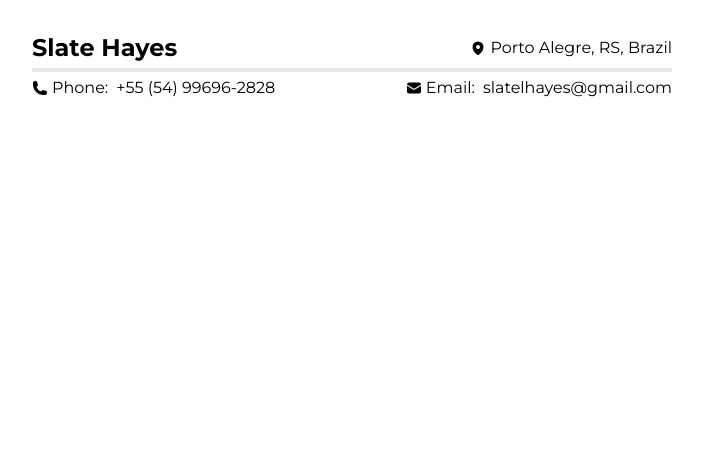
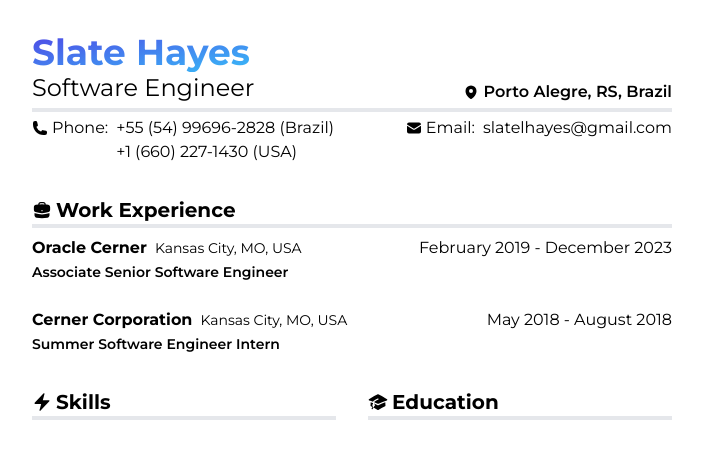
Before and after one commit to SlateLH/slatehayes, a Next.js app: page / in a window 1280 px wide. Shown: the top 458 px of the page, without its empty margins (288-991 px from the left). Built offline with nearby package versions, Linux system fonts and the light colour scheme.

Commit message:
Add more sections

```diff
--- a/src/app/page.tsx
+++ b/src/app/page.tsx
@@ -4,27 +4,37 @@ export default function Home() {
   return (
     <main className="w-1/2 mx-auto flex flex-col items-center pt-8">
         <div className="w-full flex items-center justify-between border-b-4 pb-1">
-          <h1 className="text-2xl font-bold">
-            Slate Hayes
-          </h1>
-          <span className="flex items-center gap-1">
+          <div className="flex flex-col">
+            <h1 className="text-4xl font-bold bg-gradient-to-br from-indigo-600 to-sky-400 bg-clip-text text-transparent">
+              Slate Hayes
+            </h1>
+            <span className="text-2xl">
+              Software Engineer
+            </span>
+          </div>
+          <span className="flex items-center gap-1 self-end">
             <svg xmlns="http://www.w3.org/2000/svg" viewBox="0 0 24 24" fill="currentColor" className="w-4 h-4">
               <path fillRule="evenodd" d="m11.54 22.351.07.04.028.016a.76.76 0 0 0 .723 0l.028-.015.071-.041a16.975 16.975 0 0 0 1.144-.742 19.58 19.58 0 0 0 2.683-2.282c1.944-1.99 3.963-4.98 3.963-8.827a8.25 8.25 0 0 0-16.5 0c0 3.846 2.02 6.837 3.963 8.827a19.58 19.58 0 0 0 2.682 2.282 16.975 16.975 0 0 0 1.145.742ZM12 13.5a3 3 0 1 0 0-6 3 3 0 0 0 0 6Z" clipRule="evenodd" />
             </svg>
-            Porto Alegre, RS, Brazil
+            <span className="font-semibold">
+              Porto Alegre, RS, Brazil
+            </span>
           </span>
         </div>
-        <div className="w-full flex items-center justify-between pt-1">
-          <Link className="flex items-center gap-2" href="tel:+5554996962828" title="Click to call">
-            <span className="flex items-center gap-1">
+        <div className="w-full flex items-start justify-between pt-1">
+          <div className="flex items-center gap-2">
+            <span className="flex items-center gap-1 self-start">
               <svg xmlns="http://www.w3.org/2000/svg" viewBox="0 0 24 24" fill="currentColor" className="w-4 h-4">
                 <path fillRule="evenodd" d="M1.5 4.5a3 3 0 0 1 3-3h1.372c.86 0 1.61.586 1.819 1.42l1.105 4.423a1.875 1.875 0 0 1-.694 1.955l-1.293.97c-.135.101-.164.249-.126.352a11.285 11.285 0 0 0 6.697 6.697c.103.038.25.009.352-.126l.97-1.293a1.875 1.875 0 0 1 1.955-.694l4.423 1.105c.834.209 1.42.959 1.42 1.82V19.5a3 3 0 0 1-3 3h-2.25C8.552 22.5 1.5 15.448 1.5 6.75V4.5Z" clipRule="evenodd" />
               </svg>
               Phone:
             </span>
-            {"+55 (54) 99696-2828"}
-          </Link>
-          <Link className="flex items-center gap-2" href="mailto:slatelhayes@gmail.com" title="Click to send an email">
+            <div className="flex flex-col">
+              <Link href="tel:+5554996962828">{"+55 (54) 99696-2828 (Brazil)"}</Link>
+              <Link href="tel:+16602271430">{"+1 (660) 227-1430 (USA)"}</Link>
+            </div>
+          </div>
+          <Link className="flex items-center gap-2" href="mailto:slatelhayes@gmail.com">
             <span className="flex items-center gap-1">
               <svg xmlns="http://www.w3.org/2000/svg" viewBox="0 0 24 24" fill="currentColor" className="w-4 h-4">
                 <path d="M1.5 8.67v8.58a3 3 0 0 0 3 3h15a3 3 0 0 0 3-3V8.67l-8.928 5.493a3 3 0 0 1-3.144 0L1.5 8.67Z" />
@@ -35,6 +45,75 @@ export default function Home() {
             slatelhayes@gmail.com
           </Link>
         </div>
+        <div className="w-full flex flex-col pt-8">
+          <div className="flex items-center gap-1 border-b-4">
+            <svg xmlns="http://www.w3.org/2000/svg" viewBox="0 0 24 24" fill="currentColor" className="w-5 h-5">
+              <path fillRule="evenodd" d="M7.5 5.25a3 3 0 0 1 3-3h3a3 3 0 0 1 3 3v.205c.933.085 1.857.197 2.774.334 1.454.218 2.476 1.483 2.476 2.917v3.033c0 1.211-.734 2.352-1.936 2.752A24.726 24.726 0 0 1 12 15.75c-2.73 0-5.357-.442-7.814-1.259-1.202-.4-1.936-1.541-1.936-2.752V8.706c0-1.434 1.022-2.7 2.476-2.917A48.814 48.814 0 0 1 7.5 5.455V5.25Zm7.5 0v.09a49.488 49.488 0 0 0-6 0v-.09a1.5 1.5 0 0 1 1.5-1.5h3a1.5 1.5 0 0 1 1.5 1.5Zm-3 8.25a.75.75 0 1 0 0-1.5.75.75 0 0 0 0 1.5Z" clipRule="evenodd" />
+              <path d="M3 18.4v-2.796a4.3 4.3 0 0 0 .713.31A26.226 26.226 0 0 0 12 17.25c2.892 0 5.68-.468 8.287-1.335.252-.084.49-.189.713-.311V18.4c0 1.452-1.047 2.728-2.523 2.923-2.12.282-4.282.427-6.477.427a49.19 49.19 0 0 1-6.477-.427C4.047 21.128 3 19.852 3 18.4Z" />
+            </svg>
+            <h3 className="text-xl font-bold">
+              Work Experience
+            </h3>
+          </div>
+          <div className="flex flex-col gap-4">
+            <div>
+              <div className="flex justify-between pt-2">
+                <div className="flex items-center gap-2">
+                  <h4 className="font-bold">
+                    Oracle Cerner
+                  </h4>
+                  <span className="text-sm">
+                    Kansas City, MO, USA
+                  </span>
+                </div>
+                February 2019 - December 2023
+              </div>
+              <span className="text-sm font-semibold">
+                Associate Senior Software Engineer
+              </span>
+            </div>
+            <div>
+              <div className="flex justify-between pt-2">
+                <div className="flex items-center gap-2">
+                  <h4 className="font-bold">
+                    Cerner Corporation
+                  </h4>
+                  <span className="text-sm">
+                    Kansas City, MO, USA
+                  </span>
+                </div>
+                May 2018 - August 2018
+              </div>
+              <span className="text-sm font-semibold">
+                Summer Software Engineer Intern
+              </span>
+            </div>
+          </div>
+        </div>
+        <div className="w-full flex justify-between gap-8 pt-8">
+          <div className="w-1/2 flex flex-col">
+            <div className="flex items-center gap-1 border-b-4">
+              <svg xmlns="http://www.w3.org/2000/svg" viewBox="0 0 24 24" fill="currentColor" className="w-5 h-5">
+                <path fillRule="evenodd" d="M14.615 1.595a.75.75 0 0 1 .359.852L12.982 9.75h7.268a.75.75 0 0 1 .548 1.262l-10.5 11.25a.75.75 0 0 1-1.272-.71l1.992-7.302H3.75a.75.75 0 0 1-.548-1.262l10.5-11.25a.75.75 0 0 1 .913-.143Z" clipRule="evenodd" />
+              </svg>
+              <h3 className="text-xl font-bold">
+                Skills
+              </h3>
+            </div>
+          </div>
+          <div className="w-1/2 flex flex-col">
+            <div className="flex items-center gap-1 border-b-4">
+              <svg xmlns="http://www.w3.org/2000/svg" viewBox="0 0 24 24" fill="currentColor" className="w-5 h-5">
+                <path d="M11.7 2.805a.75.75 0 0 1 .6 0A60.65 60.65 0 0 1 22.83 8.72a.75.75 0 0 1-.231 1.337 49.948 49.948 0 0 0-9.902 3.912l-.003.002c-.114.06-.227.119-.34.18a.75.75 0 0 1-.707 0A50.88 50.88 0 0 0 7.5 12.173v-.224c0-.131.067-.248.172-.311a54.615 54.615 0 0 1 4.653-2.52.75.75 0 0 0-.65-1.352 56.123 56.123 0 0 0-4.78 2.589 1.858 1.858 0 0 0-.859 1.228 49.803 49.803 0 0 0-4.634-1.527.75.75 0 0 1-.231-1.337A60.653 60.653 0 0 1 11.7 2.805Z" />
+                <path d="M13.06 15.473a48.45 48.45 0 0 1 7.666-3.282c.134 1.414.22 2.843.255 4.284a.75.75 0 0 1-.46.711 47.87 47.87 0 0 0-8.105 4.342.75.75 0 0 1-.832 0 47.87 47.87 0 0 0-8.104-4.342.75.75 0 0 1-.461-.71c.035-1.442.121-2.87.255-4.286.921.304 1.83.634 2.726.99v1.27a1.5 1.5 0 0 0-.14 2.508c-.09.38-.222.753-.397 1.11.452.213.901.434 1.346.66a6.727 6.727 0 0 0 .551-1.607 1.5 1.5 0 0 0 .14-2.67v-.645a48.549 48.549 0 0 1 3.44 1.667 2.25 2.25 0 0 0 2.12 0Z" />
+                <path d="M4.462 19.462c.42-.419.753-.89 1-1.395.453.214.902.435 1.347.662a6.742 6.742 0 0 1-1.286 1.794.75.75 0 0 1-1.06-1.06Z" />
+              </svg>
+              <h3 className="text-xl font-bold">
+                Education
+              </h3>
+            </div>
+          </div>
+        </div>
     </main>
   );
 }
```
